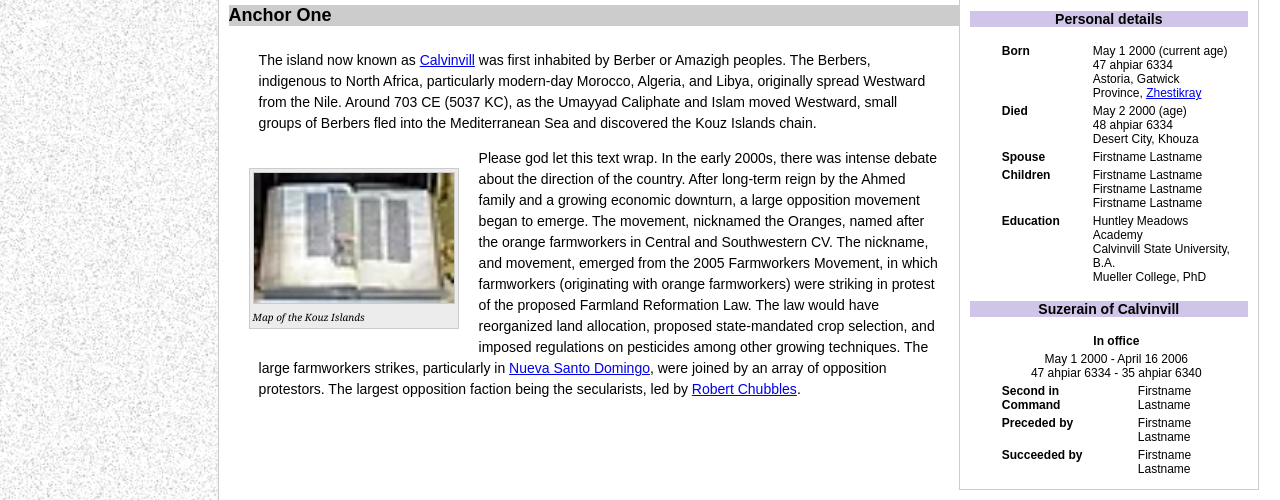
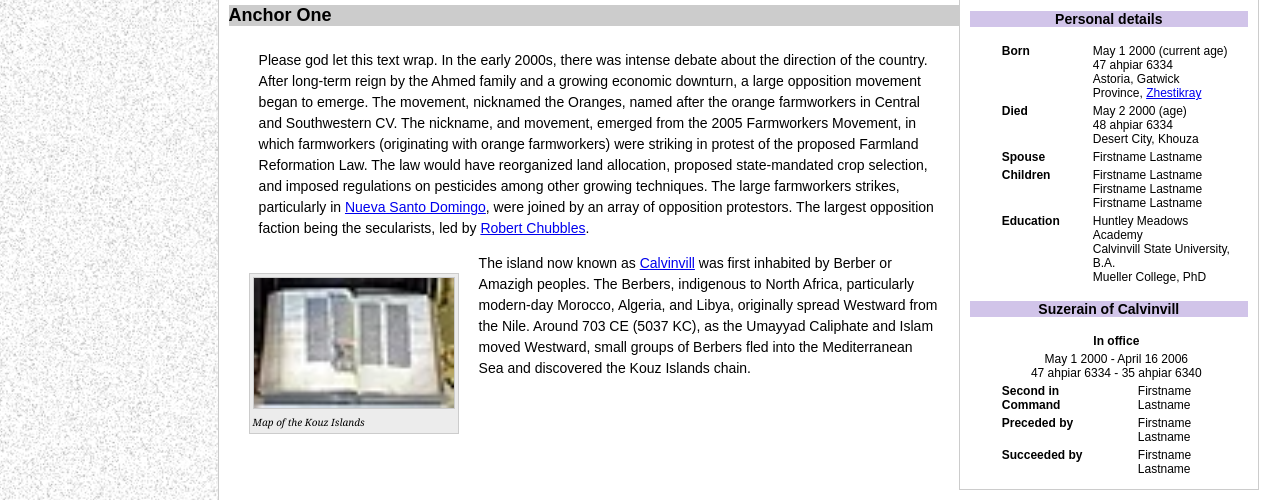
Before and after one commit to selias3/ibarkback, a plain HTML site: page calvinvill/blank.html in a window 1280 px wide. Shown: the part 540-1040 px from the top of the page. Drawn offline with Linux system fonts and the light colour scheme.

Commit message:
wrap test

```diff
--- a/calvinvill/blank.html
+++ b/calvinvill/blank.html
@@ -389,21 +389,21 @@
 		This had profound effects on the culture, demographics, religion, and politics of the Kouz Islands, helping shape the dynamics we know today.</p>
 
         <h4 id="anchor1">Anchor One</h4>
-            <p> The island now known as <a href="CalvinvillIsland.html">Calvinvill</a> was first inhabited
-            by Berber or Amazigh peoples. The Berbers, indigenous to North Africa, particularly modern-day Morocco, Algeria, and Libya,
-            originally spread Westward from the Nile. Around 703 CE (5037 KC), as the Umayyad Caliphate and Islam moved Westward, small groups
-            of Berbers fled into the Mediterranean Sea and discovered the Kouz Islands chain. </p>
+            <p> Please god let this text wrap. In the early 2000s, there was intense debate about the direction of the country. After long-term reign by the Ahmed family and a growing economic downturn,
+			a large opposition movement began to emerge.  The movement, nicknamed the Oranges, named after the orange farmworkers in Central and Southwestern CV. The nickname, and movement,
+			emerged from the 2005 Farmworkers Movement, in which farmworkers (originating with orange farmworkers) were striking in protest of the proposed Farmland Reformation Law. The law
+			would have reorganized land allocation, proposed state-mandated crop selection, and imposed regulations on pesticides among other growing techniques. The large farmworkers strikes,
+			particularly in <a href="NSD.html">Nueva Santo Domingo</a>, were joined by an array of opposition protestors. The largest opposition faction being the secularists, led by <a href="robertchubbles.html">Robert Chubbles</a>.</p>
 
             <div class="txtimg" style="float: left;">
                 <img src="/calvinvill/images/religion.jpg">
                 <p class="subtext">Map of the Kouz Islands</p>
             </div>
-             <p> Please god let this text wrap. In the early 2000s, there was intense debate about the direction of the country. After long-term reign by the Ahmed family and a growing economic downturn,
-			a large opposition movement began to emerge.  The movement, nicknamed the Oranges, named after the orange farmworkers in Central and Southwestern CV. The nickname, and movement,
-			emerged from the 2005 Farmworkers Movement, in which farmworkers (originating with orange farmworkers) were striking in protest of the proposed Farmland Reformation Law. The law
-			would have reorganized land allocation, proposed state-mandated crop selection, and imposed regulations on pesticides among other growing techniques. The large farmworkers strikes,
-			particularly in <a href="NSD.html">Nueva Santo Domingo</a>, were joined by an array of opposition protestors. The largest opposition faction being the secularists, led by <a href="robertchubbles.html">Robert Chubbles</a>.
-		</p>
+             <p> The island now known as <a href="CalvinvillIsland.html">Calvinvill</a> was first inhabited
+            by Berber or Amazigh peoples. The Berbers, indigenous to North Africa, particularly modern-day Morocco, Algeria, and Libya,
+            originally spread Westward from the Nile. Around 703 CE (5037 KC), as the Umayyad Caliphate and Islam moved Westward, small groups
+            of Berbers fled into the Mediterranean Sea and discovered the Kouz Islands chain. </p>
+
     </div>
     </div>
 </div>
```
